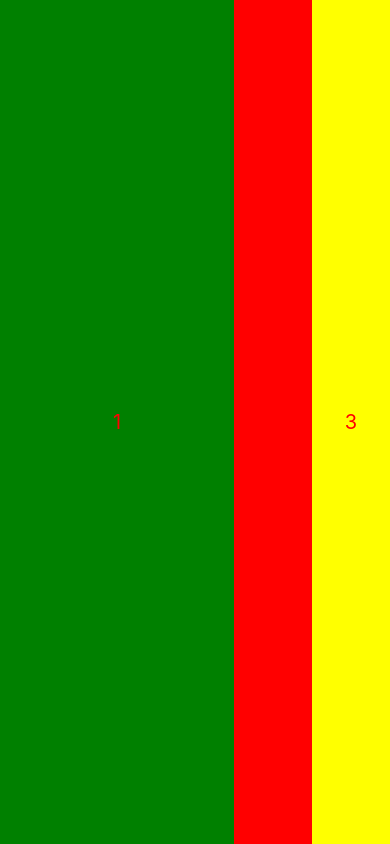
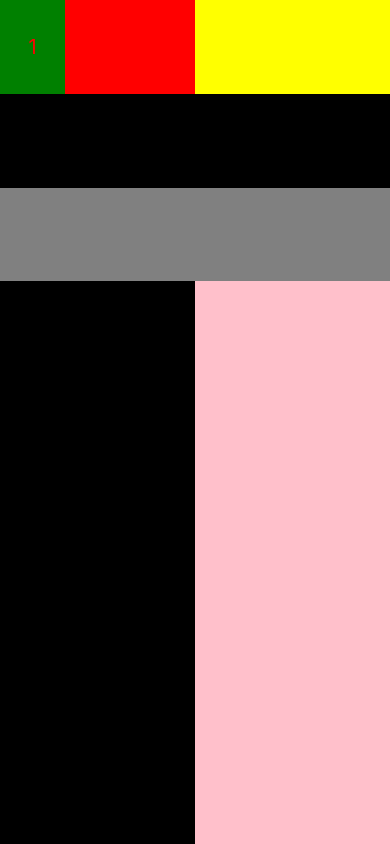
Before and after one commit to lofti198/react-nat-zero-hero, a React Native app: screen / in a window 390 px wide. Built offline with nearby package versions, Linux system fonts and the light colour scheme.

Commit message:
flex assign done

```diff
--- a/App.js
+++ b/App.js
@@ -8,7 +8,24 @@ export default function App() {
   const [counter, setCounter] = useState(0);
   return (
     <View style={styles.body}>
-      <View style={styles.view1}>
+      <View style={styles.container1}>
+        <View style={styles.view1}>
+          <Text style={styles.text}>1</Text>
+        </View>
+        <View style={styles.view2}></View>
+        <View style={styles.view3}></View>
+      </View>
+      <View style={styles.container2}>
+        <View style={styles.view4}></View>
+      </View>
+      <View style={styles.container3}>
+        <View style={styles.view5}></View>
+      </View>
+      <View style={styles.container4}>
+        <View style={styles.view6}></View>
+        <View style={styles.view7}></View>
+      </View>
+      {/* <View style={styles.view1}>
         <Text style={styles.text}>1</Text>
       </View>
       <View style={styles.view2}>
@@ -16,7 +33,7 @@ export default function App() {
       </View>
       <View style={styles.view3}>
         <Text style={styles.text}>3</Text>
-      </View>
+      </View> */}
       {/* <StatusBar style="auto" /> */}
     </View>
   );
@@ -27,7 +44,7 @@ const styles = StyleSheet.create({
     // width: "100%",
     // height: "50%",
     flex: 1,
-    flexDirection: "row",
+    // flexDirection: "row",
     backgroundColor: "#0000ff",
     alignItems: "stretch",
     justifyContent: "center",
@@ -36,29 +53,55 @@ const styles = StyleSheet.create({
     // borderRadius: 10,
     // margin: 40,
   },
+  container1: {
+    flexDirection: "row",
+    flex: 1,
+    backgroundColor: "green",
+  },
+  container2: {
+    flex: 1,
+    backgroundColor: "red",
+  },
+  container3: {
+    flex: 1,
+    backgroundColor: "yellow",
+  },
+  container4: {
+    flex: 6,
+    backgroundColor: "blue",
+    flexDirection: "row",
+  },
+  view4: {
+    flex: 1,
+    backgroundColor: "black",
+  },
+  view5: {
+    flex: 1,
+    backgroundColor: "grey",
+  },
+  view6: {
+    flex: 1,
+    backgroundColor: "black",
+  },
+  view7: {
+    flex: 1,
+    backgroundColor: "pink",
+  },
   view1: {
-    flex: 3,
-    // width: 100,
-    // height: 100,
-    backgroundColor: "green",
+    flex: 1,
     alignItems: "center",
     justifyContent: "center",
+    backgroundColor: "green",
   },
   view2: {
-    flex: 1,
-    // width: 100,
-    // height: 100,
+    flex: 2,
+
     backgroundColor: "red",
-    alignItems: "center",
-    justifyContent: "center",
   },
   view3: {
-    flex: 1,
-    // width: 100,
-    // height: 100,
+    flex: 3,
+
     backgroundColor: "yellow",
-    alignItems: "center",
-    justifyContent: "center",
   },
   text: {
     color: "red",
```
